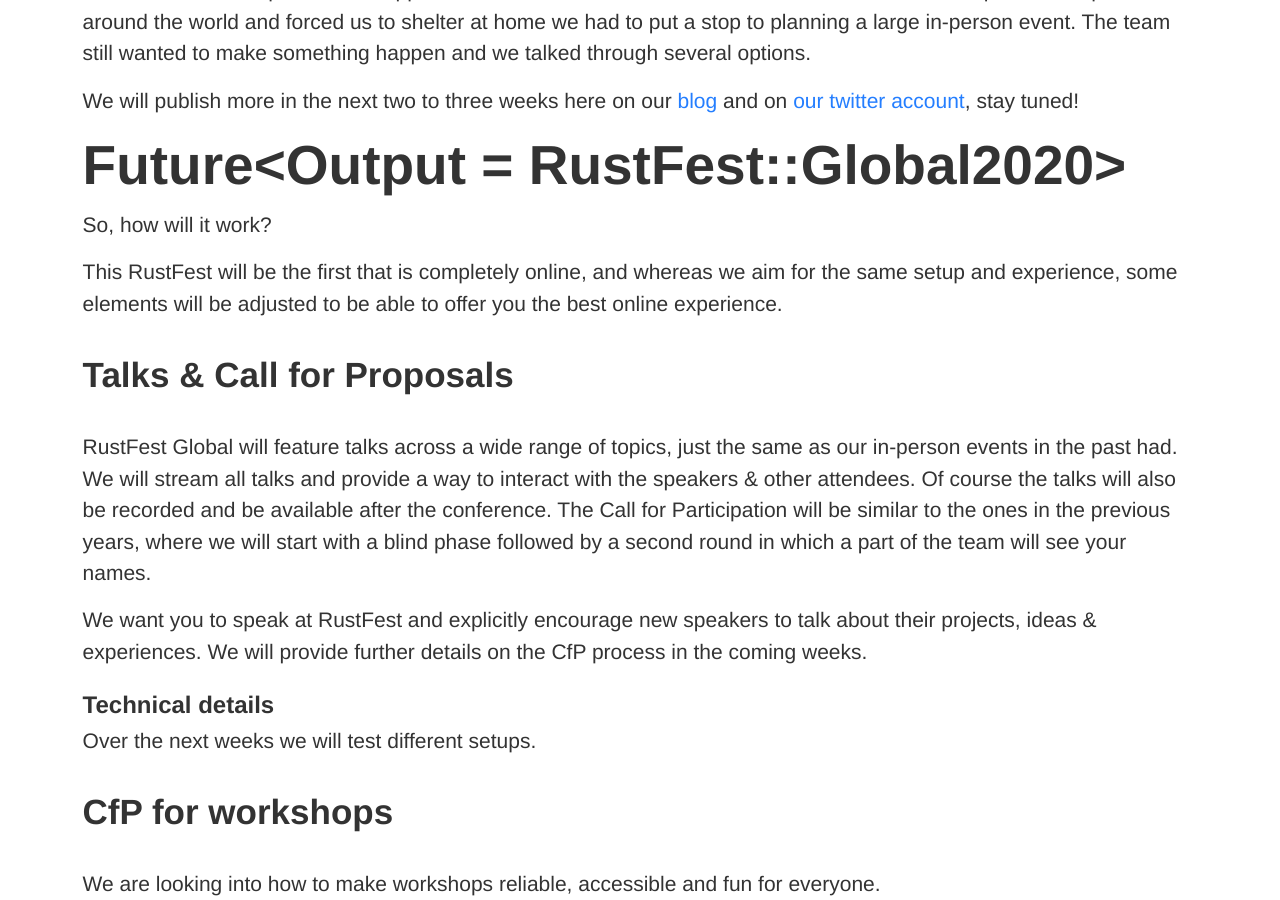
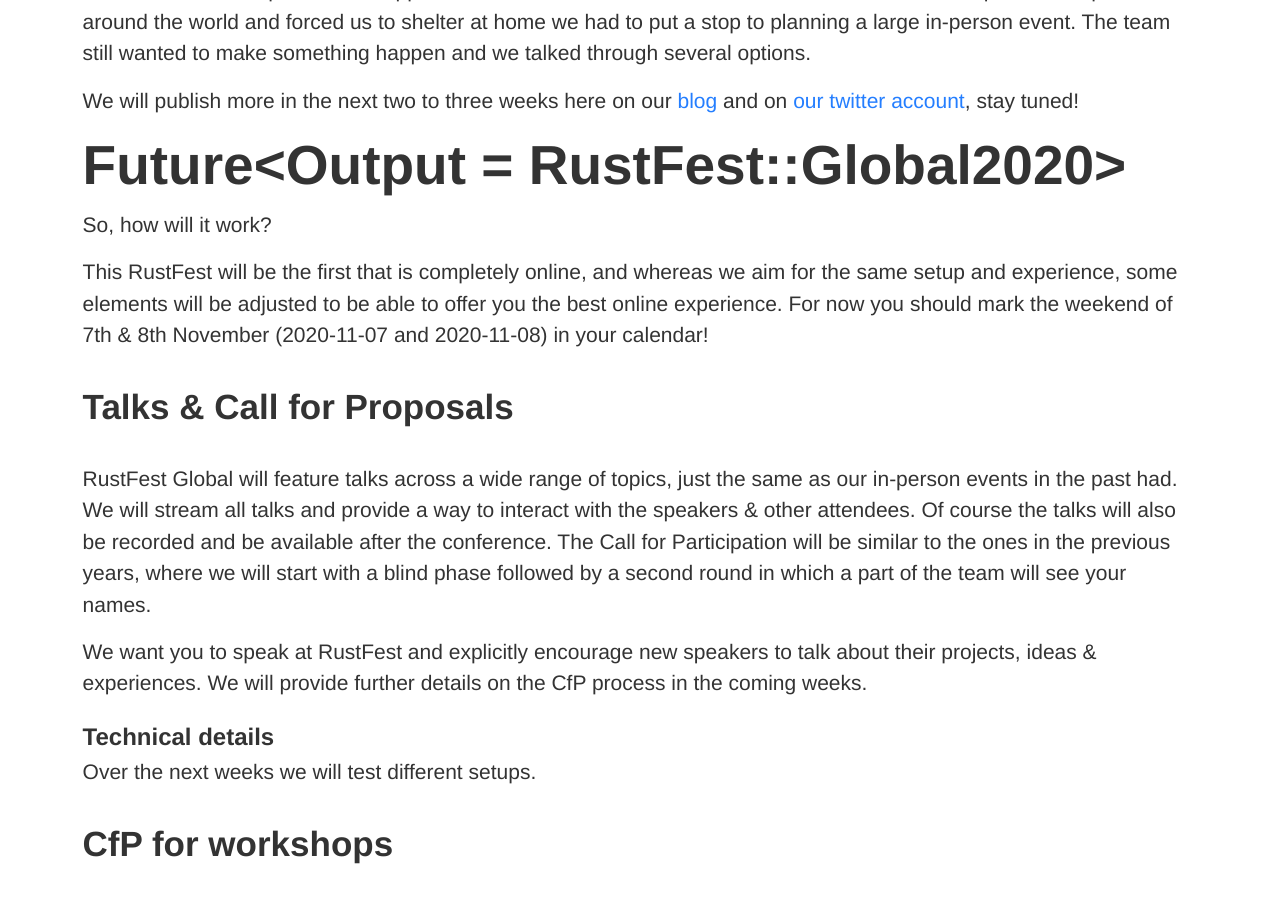
Before and after one commit to RustFestEU/blog.rustfest.eu, a Jekyll site: the page built from _posts/2020-06-16-announcing-rustfest-2020.md, in a window 1280 px wide and 900 px high, scrolled down 478 px. Built offline with Jekyll 4.4.1, drawn with Linux system fonts in a browser that asks for light colours.

Commit message:
Update _posts/2020-06-16-announcing-rustfest-2020.md

```diff
--- a/_posts/2020-06-16-announcing-rustfest-2020.md
+++ b/_posts/2020-06-16-announcing-rustfest-2020.md
@@ -21,6 +21,7 @@
 So, how will it work?
 
 This RustFest will be the first that is completely online, and whereas we aim for the same setup and experience, some elements will be adjusted to be able to offer you the best online experience.
+For now you should mark the weekend of 7th & 8th November (2020-11-07 and 2020-11-08) in your calendar!
 
 ## Talks & Call for Proposals
 
```
